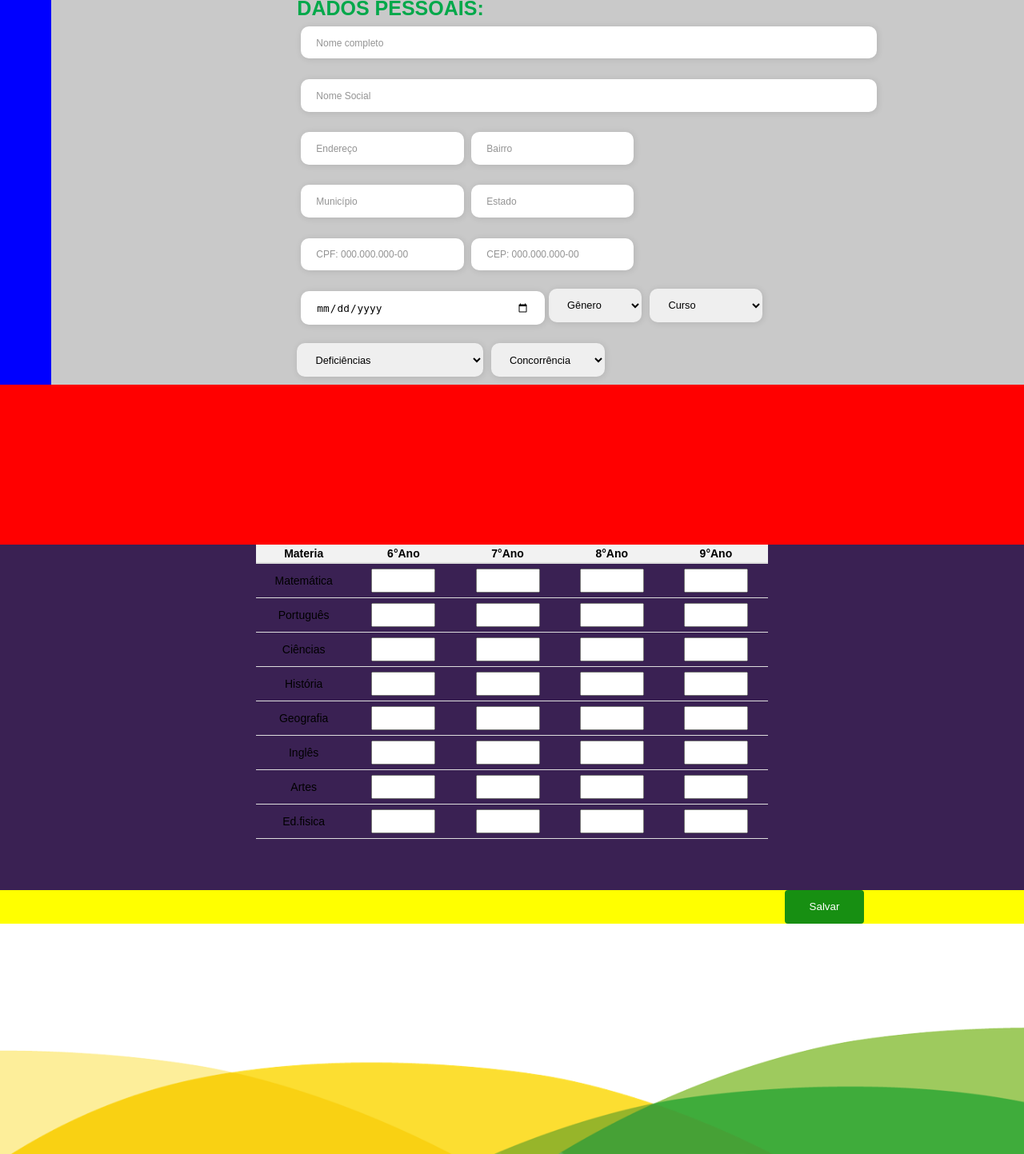
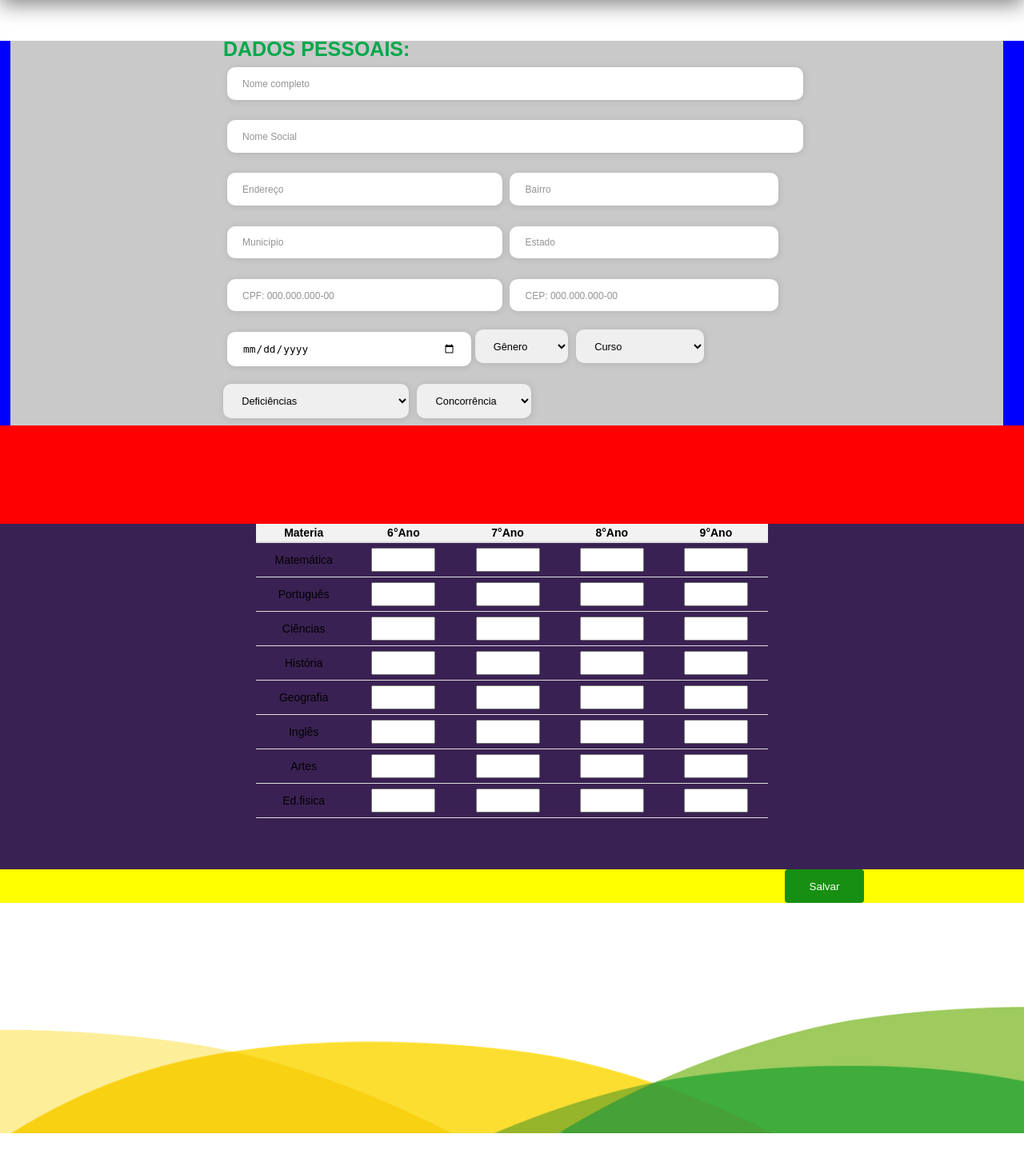
Before and after one commit to Ksanim0/Lab-Web_Edital, a PHP site: page / in a window 1280 px wide. Shown: the part 100-1543 px from the top of the page at 80% size. After the commit the page ends 1517 px from the top, so only its background shows below. Run offline with PHP 8.4, Linux system fonts and the light colour scheme; some libraries are stand-ins or nearby versions.

Commit message:
Add files via upload

```diff
--- a/FormWeb/btn-style.css
+++ b/FormWeb/btn-style.css
@@ -59,10 +59,6 @@
 
 
 
-.DataNasc input{
-  width: 305px ;
-}
-
 
 
 
@@ -72,7 +68,6 @@
 color: #FFBD00;
 
 }
-
 
 
 .container-0{
--- a/FormWeb/index.html
+++ b/FormWeb/index.html
@@ -91,7 +91,7 @@
                         <input type="date" name="" id="">
                     </div>
                     <div class="col-gen">
-                        <select name="" id="">
+                        <select name="" id="Gen">
 
                           <option value="1">Masculino</option>
                           <option value="2">Feminino</option>
@@ -100,7 +100,7 @@
                         </select>
                       </div>
                       <div class="col-cur">
-                        <select name="" id="">
+                        <select name="" id="Cur">
 
                           <option value="enfrm">Enfermagem</option>
                           <option value="info">Informática</option>
@@ -112,7 +112,7 @@
                     </div>
                  <div class="row">
                    <div class="col">
-                    <select name="" id="">
+                    <select name="" id="Def">
                         <option value="1">Baixa visão</option>
                         <option value="2">Cegueira</option>
                         <option value="3">Deficiêcia auditiva</option>
@@ -126,7 +126,7 @@
                     </select>
                    </div>
                    <div class="col">
-                    <select name="" id="">
+                    <select name="" id="Concorrencia">
 
                         <option value="1">Escola pública</option>
                         <option value="2">Escola privada</option>
--- a/FormWeb/style.css
+++ b/FormWeb/style.css
@@ -117,8 +117,10 @@ margin-right: 10px;
 
     align-items: center;
     justify-content: center;
-    margin-left: 5%;
+    margin-left: 1%;
+    margin-right: 2%;
     display: grid;
+    margin-top: 4%;
 }
 
 .mb-3{
@@ -128,6 +130,25 @@ margin-right: 10px;
     display: inline;
     width: 90vh;
 }
+
+.container-1{
+    margin-top: -6%;
+}
+
+#rua, #localidade, #cpf{
+    width: 43vh;
+}
+
+#bairro, #uf, #cep{
+    width: 42vh;
+}
+
+.DataNasc input {
+    width: 264px;}
+
+    #Cur{
+        width: 20vh;
+    }
 
 
 .formulario input {
```
Also changed, not shown: other parts of FormWeb/style.css (+142 -4 lines).
